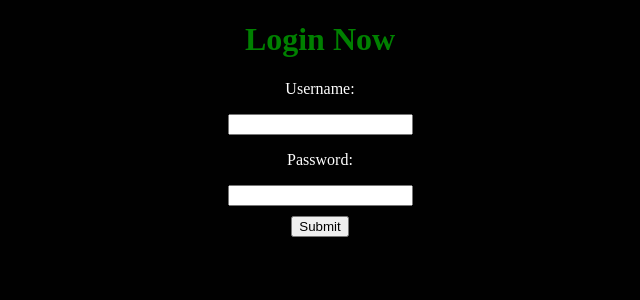
After one commit to bohdan28/tdlst, a Django app: template todolistproject/templates/login.html in a window 1280 px wide. The commit adds this page. Shown: the top 300 px of the page, without its empty margins (320-960 px from the left). Run offline with Django 3.2, Linux system fonts and the light colour scheme; the template is opened without the code that fills it, so the values that code supplies are empty.

Commit message:
added registration and login

```diff
--- /dev/null
+++ b/todolistproject/templates/login.html
@@ -0,0 +1,39 @@
+<!DOCTYPE html>
+<html lang="en">
+<head>
+    <meta charset="UTF-8">
+    <title>LOGIN</title>
+    <style>
+        body{
+        text-align: center;
+        background-color: #010101;
+        }
+        h1{
+        color: green;
+        }
+        .main_box{
+        padding: 50 px;
+        border-radius: 10 px;
+        background-color: grey
+        }
+        p{
+        color:white;
+        }
+    </style>
+</head>
+<body>
+<h1>Login Now</h1>
+
+{% for message in messages%}
+<h5 style="color:red;">{{ message }}</h5>
+{% endfor %}
+<form method="post" action="login">
+    {%  csrf_token  %}
+    <p>Username:</p>
+    <input type="text" name="username">
+    <p>Password:</p>
+    <input type="password" name="password"><br>
+    <input type="submit" style="margin: 10px">
+</form>
+</body>
+</html>
--- a/todolistproject/todolist/urls.py
+++ b/todolistproject/todolist/urls.py
@@ -3,4 +3,6 @@ from . import views
 
 urlpatterns = [
     path('', views.index, name='index'),
+    path('register', views.register, name='register'),
+    path('login', views.login, name = 'login'),
 ]
```
Also changed, not shown: todolistproject/templates/index.html (+11 -4 lines), todolistproject/templates/register.html (added, +44 -0 lines).
